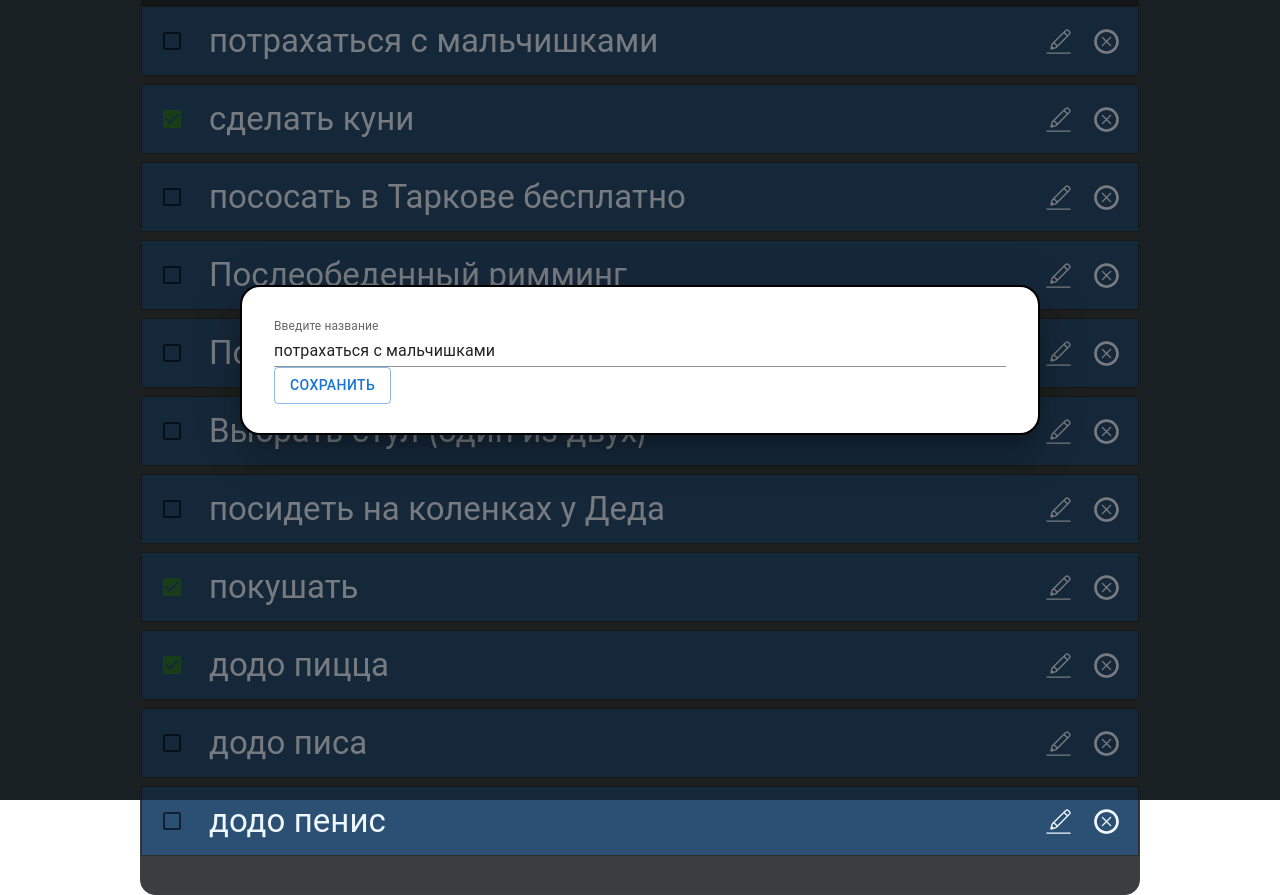
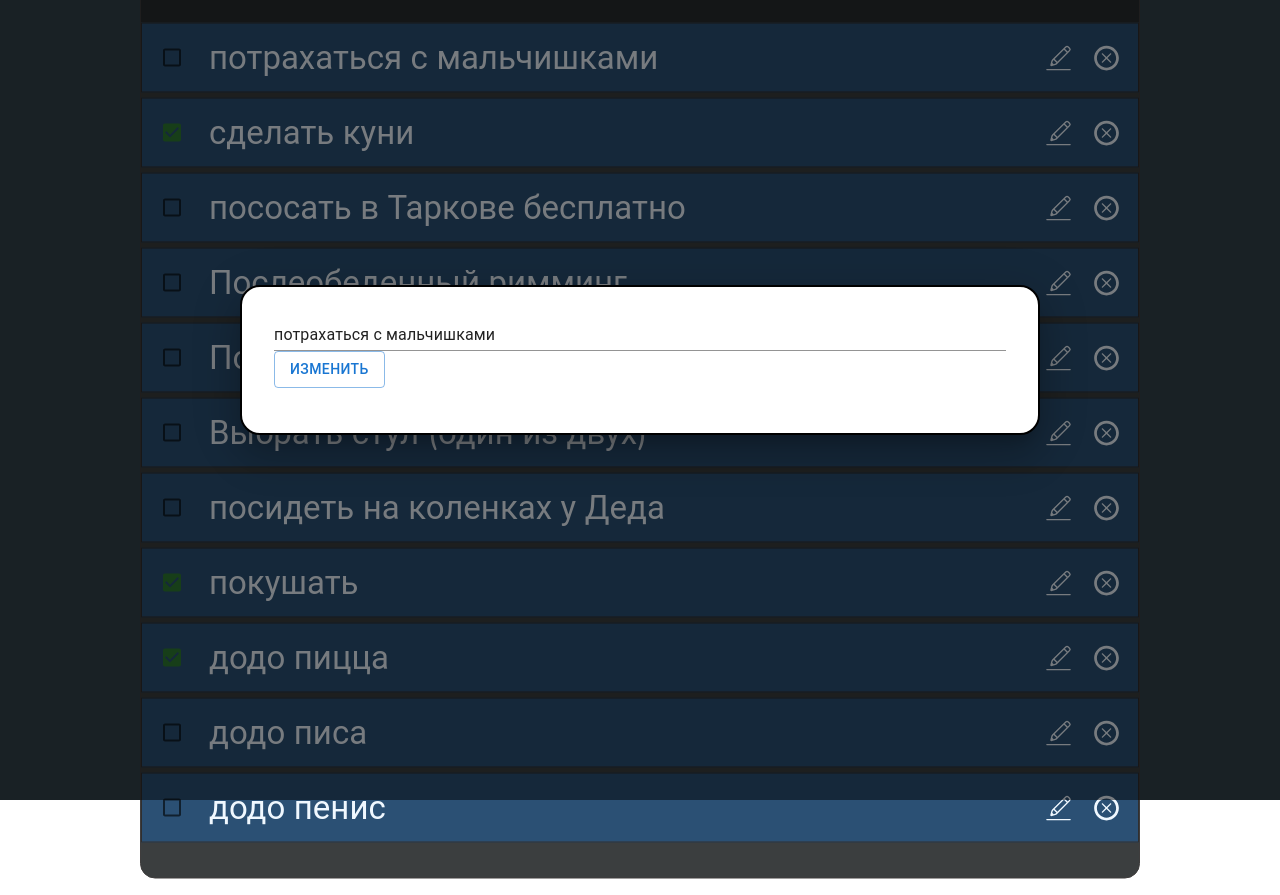
Before and after one commit to Rez1dentis/task-list-front, a React (Vite) app: page / in a window 1280 px wide. Both pictures are taken after a click on the icon 1058 px from the left and 41 px from the top of the page. Built offline with nearby package versions, Linux system fonts and the light colour scheme.

Commit message:
edit done

```diff
--- a/src/pages/Main/TaskApp/TaskApp.module.scss
+++ b/src/pages/Main/TaskApp/TaskApp.module.scss
@@ -26,7 +26,7 @@
 .listItem {
   @include centered-flex;
   height: 70px;
-  margin-bottom: 8px;
+  margin-bottom: 5px;
   padding-left: 20px;
   border: 1px solid rgb(48, 47, 47);
   background-color: adjust-hue($color: #2b5074, $degrees: 0);
--- a/src/pages/Main/TaskApp/TaskApp.tsx
+++ b/src/pages/Main/TaskApp/TaskApp.tsx
@@ -26,6 +26,10 @@ export const TaskApp = (): JSX.Element => {
     setinputValue(e.target.value);
   };
 
+  const deleteTaskHandler = (id: string) => {
+    setTasks(tasks.filter((task) => task.id !== id));
+  };
+
   const onSaveHandler = (e: MouseEvent<HTMLButtonElement>) => {
     e.preventDefault();
 
@@ -52,10 +56,6 @@ export const TaskApp = (): JSX.Element => {
 
     setinputValue('');
     addModalClose();
-  };
-
-  const deleteTaskHandler = (id: string) => {
-    setTasks(tasks.filter((task) => task.id !== id));
   };
 
   return (
--- a/src/pages/TaskModal/TaskModal.tsx
+++ b/src/pages/TaskModal/TaskModal.tsx
@@ -53,12 +53,12 @@ export const TaskModal = ({
             onChange={addTaskHandler}
             className={classes.input}
             id="standard-basic"
-            label="Введите название"
+            label={editTask ? '' : 'Введите название задачи'}
             variant="standard"
             fullWidth
           />
           <Button onClick={onSaveHandler} className={classes.saveButton} variant="outlined">
-            Сохранить
+            {editTask ? 'Изменить' : 'Сохранить'}
           </Button>
         </Box>
       </Modal>
```
